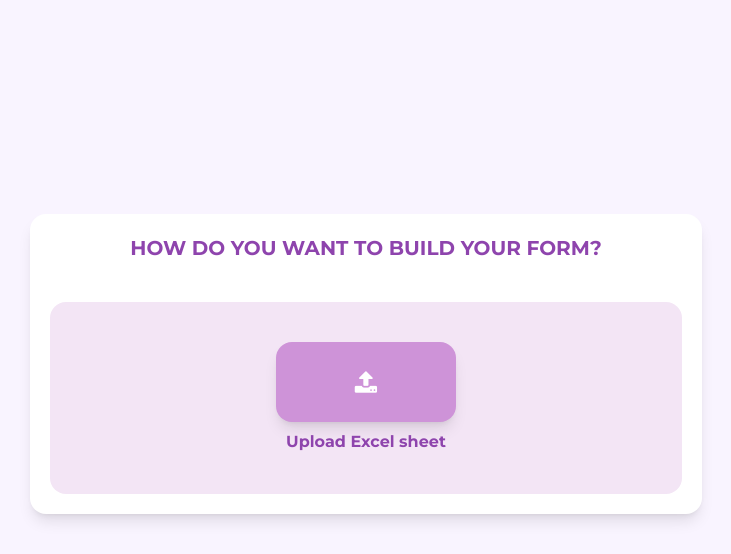
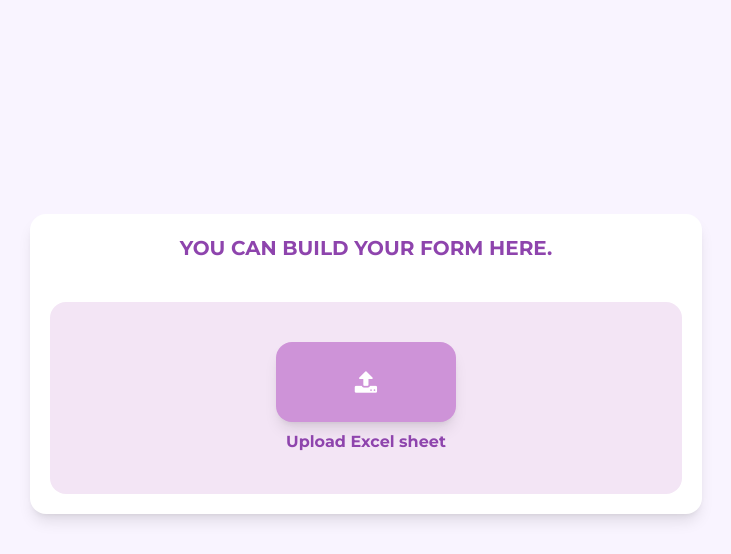
Before and after one commit to Krishna10016668/WebProject, a Flask app: page / in a window 1280 px wide. Shown: the part 72-626 px from the top of the page, without its empty margins (274-1005 px from the left). Run offline with Flask 3, Linux system fonts and the light colour scheme; some libraries are stand-ins or nearby versions.

Commit message:
Update index.html
I Krishna made a little updation in this file to accept .csv file along with .xlsx file.

```diff
--- a/templates/index.html
+++ b/templates/index.html
@@ -31,8 +31,9 @@
 
     <main id="upload-screen" class="flex-grow flex flex-col items-center justify-center p-5 w-full">
         <div class="content w-full max-w-2xl bg-white rounded-2xl shadow-lg p-5">
-            <h2 class="text-[#8e44ad] mb-10 text-xl font-bold">HOW DO YOU WANT TO BUILD YOUR FORM?</h2>
-            <input type="file" id="file-input" accept=".xlsx, .xls" class="hidden">
+            <h2 class="text-[#8e44ad] mb-10 text-xl font-bold">YOU CAN BUILD YOUR FORM HERE.</h2>
+            <!-- We add the 'accept' attribute to filter for the file types we support -->
+            <input type="file" id="file-input" accept=".csv,.xlsx,.xls" class="hidden">
             <div id="upload-box" class="upload-box bg-[#f3e5f5] p-10 rounded-2xl text-center cursor-pointer ">
                 <button
                     class="upload-button bg-[#ce93d8] text-white border-none rounded-2xl w-[180px] h-[80px] flex flex-col items-center justify-center mx-auto mb-2 text-sm cursor-pointer shadow-lg transition-colors hover:bg-[#ba68c8]">
```
